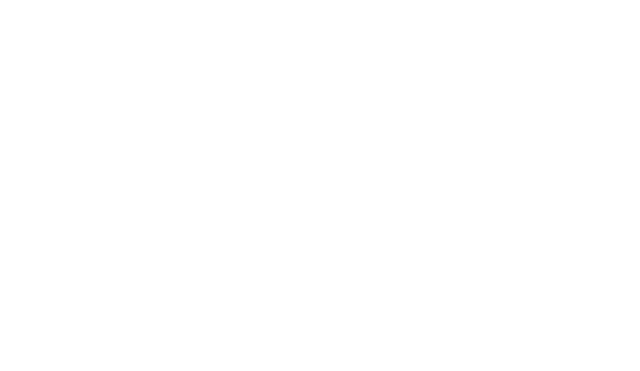
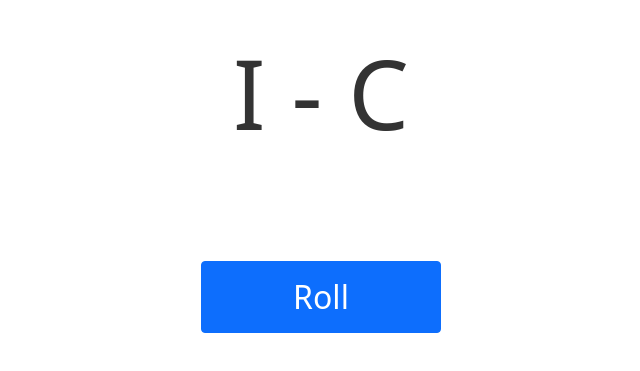
Before and after one commit to zombiegh0st/tools, a Nuxt app: page /key-chord-interval-dice in a window 1280 px wide. Before the commit this address had no page. Shown: the part 191-562 px from the top of the page, without its empty margins (319-959 px from the left). Built offline with nearby package versions, Linux system fonts and the light colour scheme; what vue-youtube would draw is missing.

Commit message:
ADD Key-Chord-Interval-Dice page and button navigation

```diff
--- a/pages/index.vue
+++ b/pages/index.vue
@@ -9,6 +9,14 @@
 			<div>
 				<button class="btn btn-primary row button" @click="goto('/chord-dice')">
 					Chord-Dice
+				</button>
+			</div>
+			<div>
+				<button
+					class="btn btn-primary row button"
+					@click="goto('/key-chord-interval-dice')"
+				>
+					Key-Chord-Interval-Dice
 				</button>
 			</div>
 			<div>
--- /dev/null
+++ b/pages/key-chord-interval-dice.vue
@@ -0,0 +1,76 @@
+<template>
+	<div class="main container d-flex align-items-center min-vh-100">
+		<div class="col text-center align-middle">
+			<div class="row align-items-center">
+				<span class="result">{{ shapes[idxShape] }} - {{ roots[idxRoot] }}</span>
+			</div>
+			<div>
+				<Button class="roll-button" content="Roll" :onClick="roll" />
+			</div>
+		</div>
+	</div>
+</template>
+
+<script>
+	import Button from '~/components/Button.vue';
+	export default {
+		data: function () {
+			return {
+				idxRoot: 0,
+				idxShape: 0,
+				shapes: ['I', 'II', 'III', 'IV', 'V', 'VI', 'VII'],
+				roots: [
+					'C',
+					'C#',
+					'Db',
+					'D',
+					'D#',
+					'Eb',
+					'E',
+					'F',
+					'F#',
+					'Gb',
+					'G',
+					'G#',
+					'A',
+					'Ab',
+					'A#',
+					'Bb',
+					'B',
+				],
+			};
+		},
+
+		components: {
+			Button,
+		},
+
+		methods: {
+			getRandomInt: function (max) {
+				return Math.floor(Math.random() * max);
+			},
+			roll: function (e) {
+				var newRoot = this.getRandomInt(this.roots.length);
+				this.idxRoot = newRoot;
+
+				var newShape = this.getRandomInt(this.shapes.length);
+				this.idxShape = newShape;
+			},
+		},
+	};
+</script>
+
+<style scoped lang="sass">
+	.roll-button
+		width: 30vh
+		height: 9vh
+		font-size: 4vh
+
+	.result
+		color: #333
+		font-size: 6em
+		margin: 1em 0em
+
+	.main
+		transform: translate(0%,-10%)!important
+</style>
```
